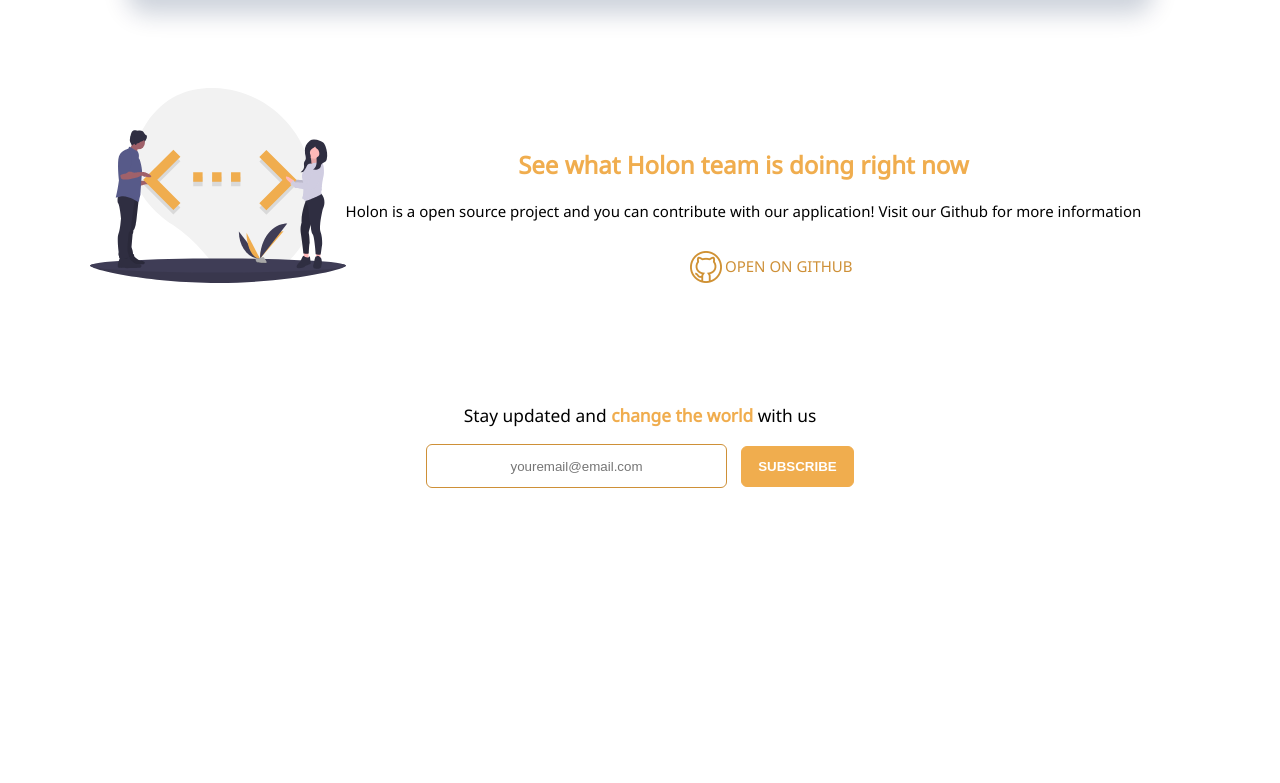
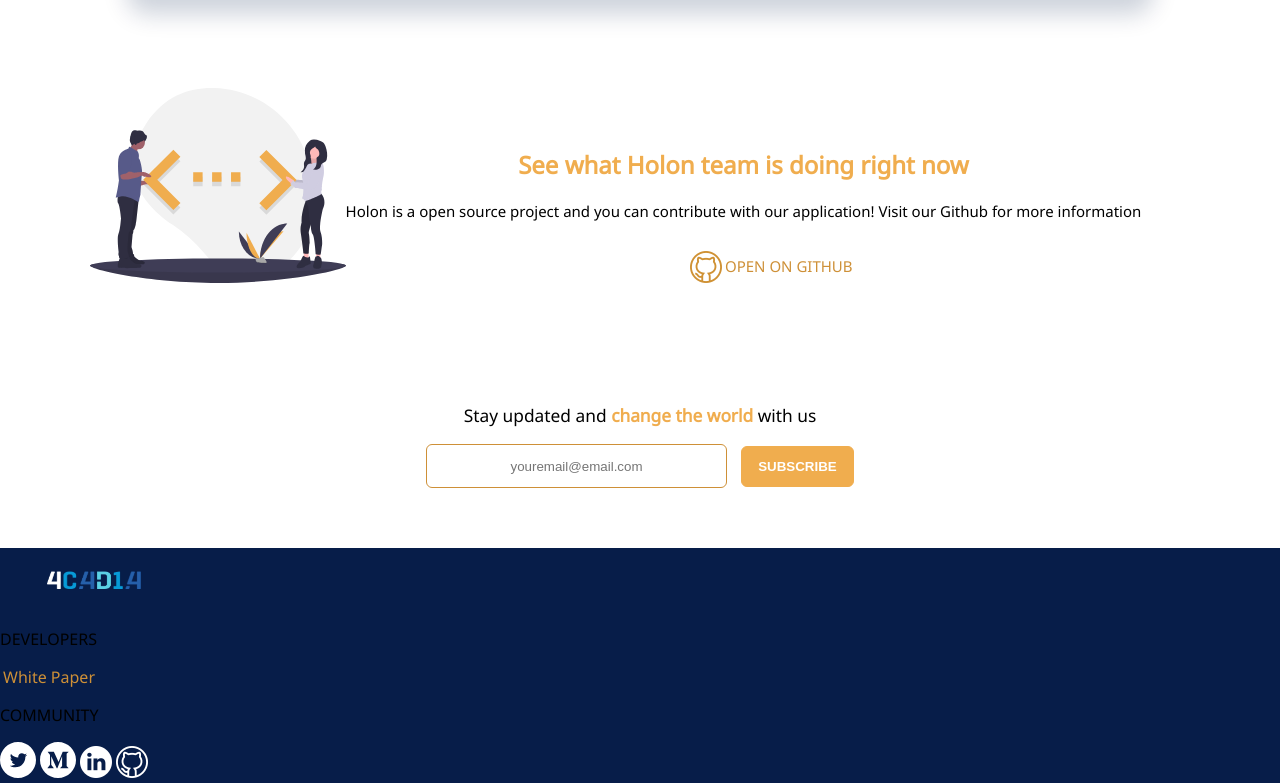
Before and after one commit to 4cadia-foundation/landing-page-holon, a plain HTML site: page index.html in a window 1280 px wide. Shown: the part 3079-3862 px from the top of the page. Before the commit the page ends 3567 px from the top, so only its background shows below. Drawn offline with Linux system fonts and the light colour scheme.

Commit message:
created footer and added image

```diff
--- a/index.html
+++ b/index.html
@@ -134,5 +134,24 @@
             <button class="button-newsletter">SUBSCRIBE</button>
         </section>
     </main>
+    <footer>
+        <div class="logo paragraph">
+            <img src="image/logo_white.png" height="15%" width="15%">
+        </div>
+        <div>
+            <div>
+                <p>DEVELOPERS</p>
+                <a rel="" href="https://github.com/4cadia-foundation" target="blank">White Paper</a>
+            </div>
+            <div>
+                <p>COMMUNITY</p>
+                <img src="image/twitter.svg" height="2.82%" width="2.82%">
+                <img src="image/medium.svg" height="2.8%" width="2.8%">
+                <img src="image/linkedin.png">
+                <img src="image/githubWhite.png">
+            </div>
+
+        </div>
+    </footer>
 </body>
 </html>
--- a/styles/style.css
+++ b/styles/style.css
@@ -3,6 +3,7 @@ body {
     padding: 0;
     font-family: 'Noto Sans', sans-serif;
 }
+
 .header-logo {
     background: #071D49;
 }
@@ -205,7 +206,6 @@ body {
     align-items: center;
 }
 
-
 .container-invite-dev {
     display: flex;
     flex-direction: row;
@@ -274,3 +274,8 @@ a:hover {
     position:relative;
     top:1px;
 }
+
+footer {
+    background: #071D49;
+    margin-top: 60px;
+}
```
Also changed, not shown: image/githubWhite.png (added), image/linkedin.png (added), image/medium.svg (added), image/twitter.svg (added), image/validator.png (deleted).
